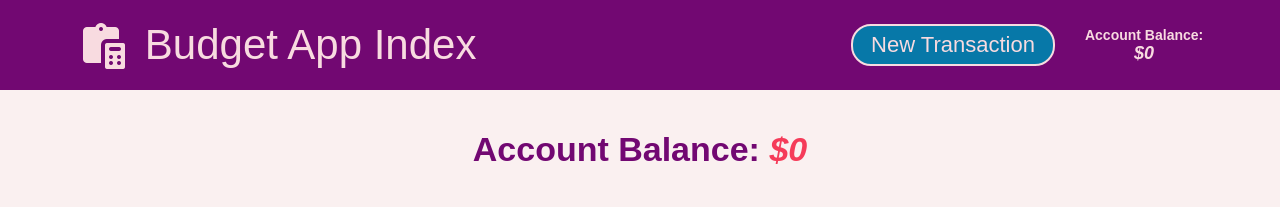
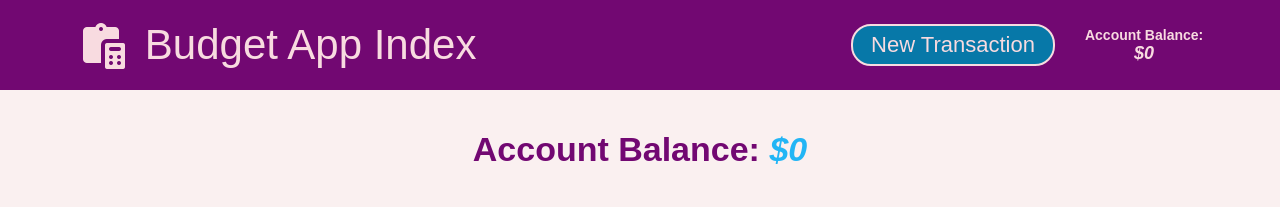
Before and after one commit to Daniel-Mazzilli/budgeting-app-front-end, a React (Create React App) app: page /transactions in a window 1280 px wide. Shown: the top 207 px of the page. Built offline with nearby package versions, Linux system fonts and the light colour scheme; no server answers; the HTML template or start-up script is replaced by a standard one; a web font is replaced by a local one.

Commit message:
minor edit

```diff
--- a/src/Provider/Provider.js
+++ b/src/Provider/Provider.js
@@ -25,7 +25,7 @@ function Provider({ children }) {
   useEffect(() => {
     const total = transactions.reduce((acc, e) => acc + e.amount, 0);
     setBalance(total);
-    total > 0
+    total >= 0
       ? total > 1000
         ? setBalanceClass("inGreen")
         : setBalanceClass("inNeutral")
```
